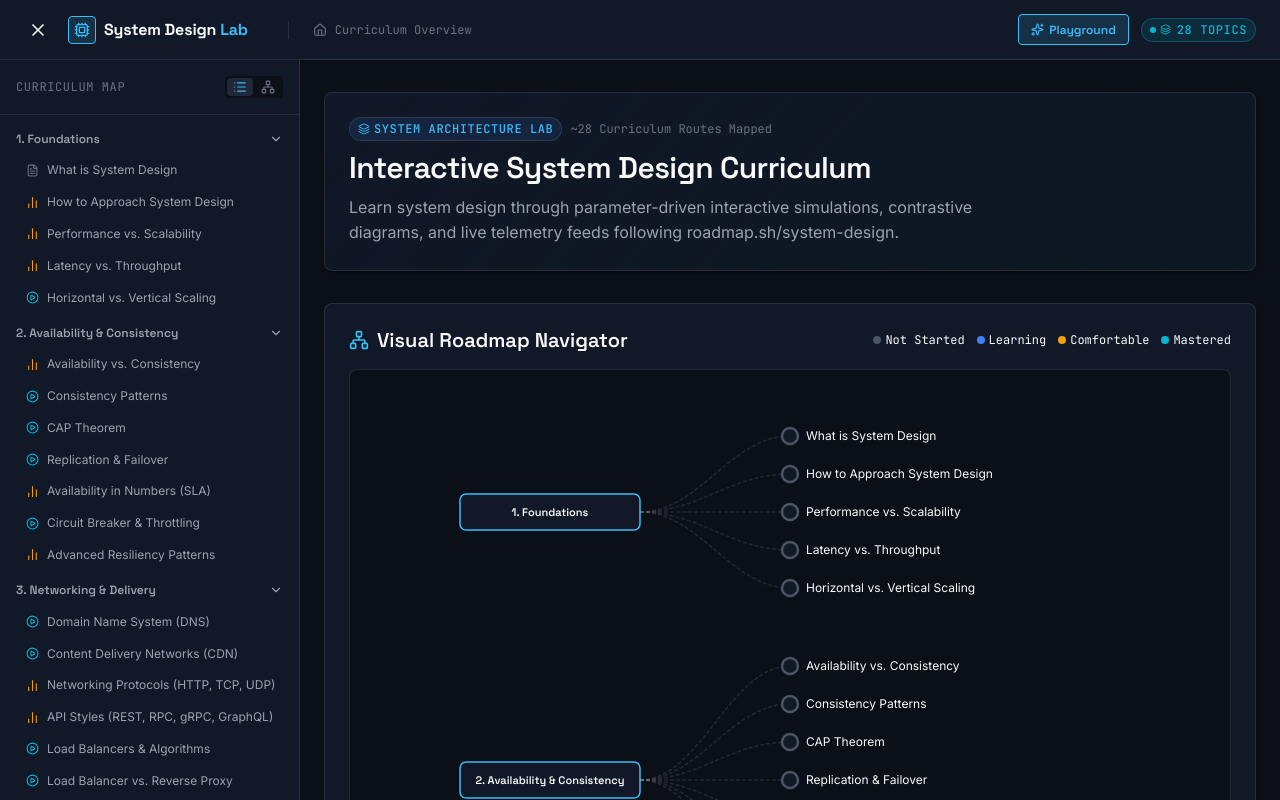
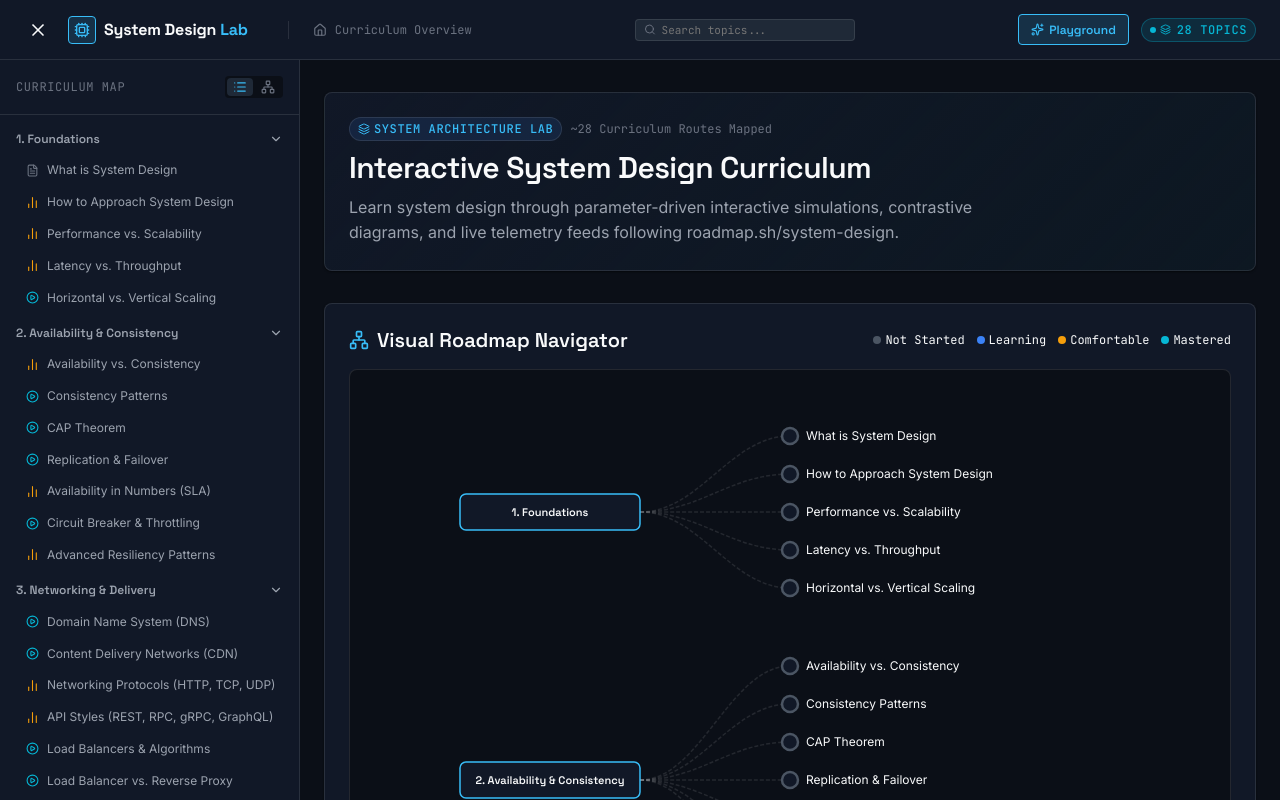
Before and after one commit to ErickOcto/learning-system-design, a React (Vite) app: page / in a window 1280 px wide. Shown: the top 800 px of the page. Built offline with nearby package versions, Linux system fonts and the light colour scheme.

Commit message:
feat: polish global search and tags (issue #37)

```diff
--- a/src/components/layout/Header.tsx
+++ b/src/components/layout/Header.tsx
@@ -1,6 +1,8 @@
-import { Link } from 'react-router-dom';
-import { Menu, X, Cpu, Layers, Sparkles } from 'lucide-react';
+import { useState } from 'react';
+import { Link, useNavigate } from 'react-router-dom';
+import { Menu, X, Cpu, Layers, Sparkles, Search } from 'lucide-react';
 import Breadcrumb from './Breadcrumb';
+import { ALL_CURRICULUM_ROUTES } from '../../data/curriculum';
 
 interface HeaderProps {
   sidebarOpen: boolean;
@@ -8,6 +10,17 @@ interface HeaderProps {
 }
 
 export default function Header({ sidebarOpen, onToggleSidebar }: HeaderProps) {
+  const [searchQuery, setSearchQuery] = useState('');
+  const [isSearchOpen, setIsSearchOpen] = useState(false);
+  const navigate = useNavigate();
+
+  const filteredRoutes = ALL_CURRICULUM_ROUTES.filter(
+    (r) =>
+      r.title.toLowerCase().includes(searchQuery.toLowerCase()) ||
+      r.topicsCovered.toLowerCase().includes(searchQuery.toLowerCase()) ||
+      r.path.toLowerCase().includes(searchQuery.toLowerCase())
+  );
+
   return (
     <header
       style={{
@@ -86,6 +99,77 @@ export default function Header({ sidebarOpen, onToggleSidebar }: HeaderProps) {
         </div>
       </div>
 
+      {/* Center Search Input */}
+      <div style={{ position: 'relative', width: '220px' }}>
+        <div style={{ display: 'flex', alignItems: 'center', backgroundColor: 'var(--color-bg-elevated)', border: '1px solid var(--color-border-subtle)', borderRadius: 'var(--radius-sm)', padding: '3px 8px' }}>
+          <Search size={13} style={{ color: 'var(--color-text-muted)', marginRight: '6px' }} />
+          <input
+            type="text"
+            placeholder="Search topics..."
+            value={searchQuery}
+            onFocus={() => setIsSearchOpen(true)}
+            onChange={(e) => {
+              setSearchQuery(e.target.value);
+              setIsSearchOpen(true);
+            }}
+            style={{
+              background: 'none',
+              border: 'none',
+              color: 'var(--color-text-primary)',
+              fontFamily: 'var(--font-mono)',
+              fontSize: '11px',
+              outline: 'none',
+              width: '100%',
+            }}
+          />
+        </div>
+
+        {/* Dropdown Results */}
+        {isSearchOpen && searchQuery.trim().length > 0 && (
+          <div
+            style={{
+              position: 'absolute',
+              top: '36px',
+              left: 0,
+              right: 0,
+              backgroundColor: 'var(--color-bg-surface)',
+              border: '1px solid var(--color-border-subtle)',
+              borderRadius: 'var(--radius-sm)',
+              boxShadow: 'var(--shadow-lg)',
+              maxHeight: '260px',
+              overflowY: 'auto',
+              zIndex: 50,
+            }}
+          >
+            {filteredRoutes.length === 0 ? (
+              <div style={{ padding: '8px 12px', fontSize: '11px', color: 'var(--color-text-muted)' }}>No topics match query.</div>
+            ) : (
+              filteredRoutes.map((r) => (
+                <div
+                  key={r.id}
+                  onClick={() => {
+                    navigate(r.path);
+                    setIsSearchOpen(false);
+                    setSearchQuery('');
+                  }}
+                  style={{
+                    padding: '8px 12px',
+                    fontSize: '11px',
+                    color: 'var(--color-text-primary)',
+                    cursor: 'pointer',
+                    borderBottom: '1px solid var(--color-border-subtle)',
+                    fontFamily: 'var(--font-mono)',
+                  }}
+                >
+                  <div style={{ fontWeight: 600 }}>{r.title}</div>
+                  <div style={{ color: 'var(--color-text-muted)', fontSize: '10px' }}>{r.topicsCovered}</div>
+                </div>
+              ))
+            )}
+          </div>
+        )}
+      </div>
+
       {/* Right section: System Status & Playground Link */}
       <div style={{ display: 'flex', alignItems: 'center', gap: '0.75rem' }}>
         <Link
```
